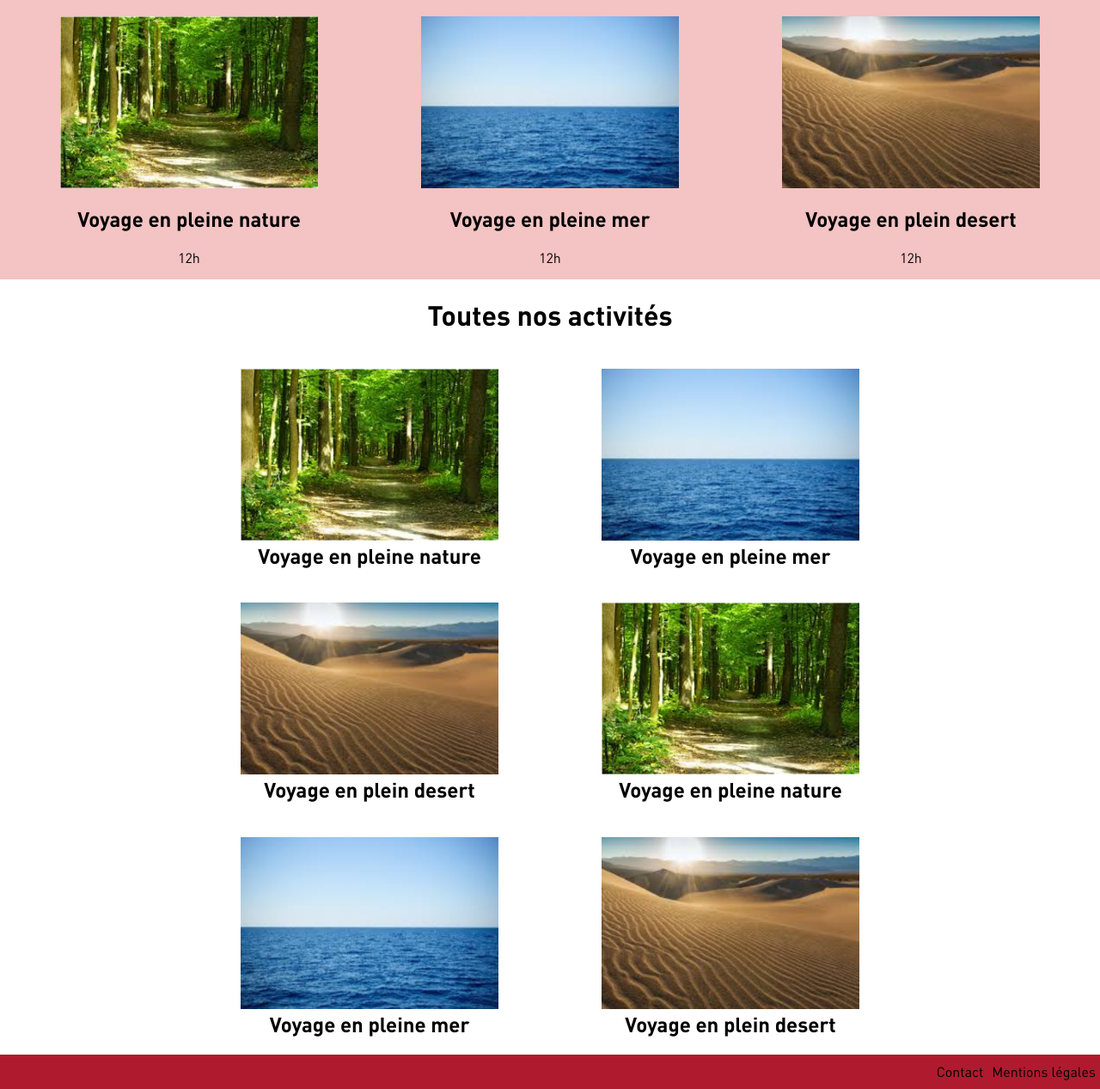
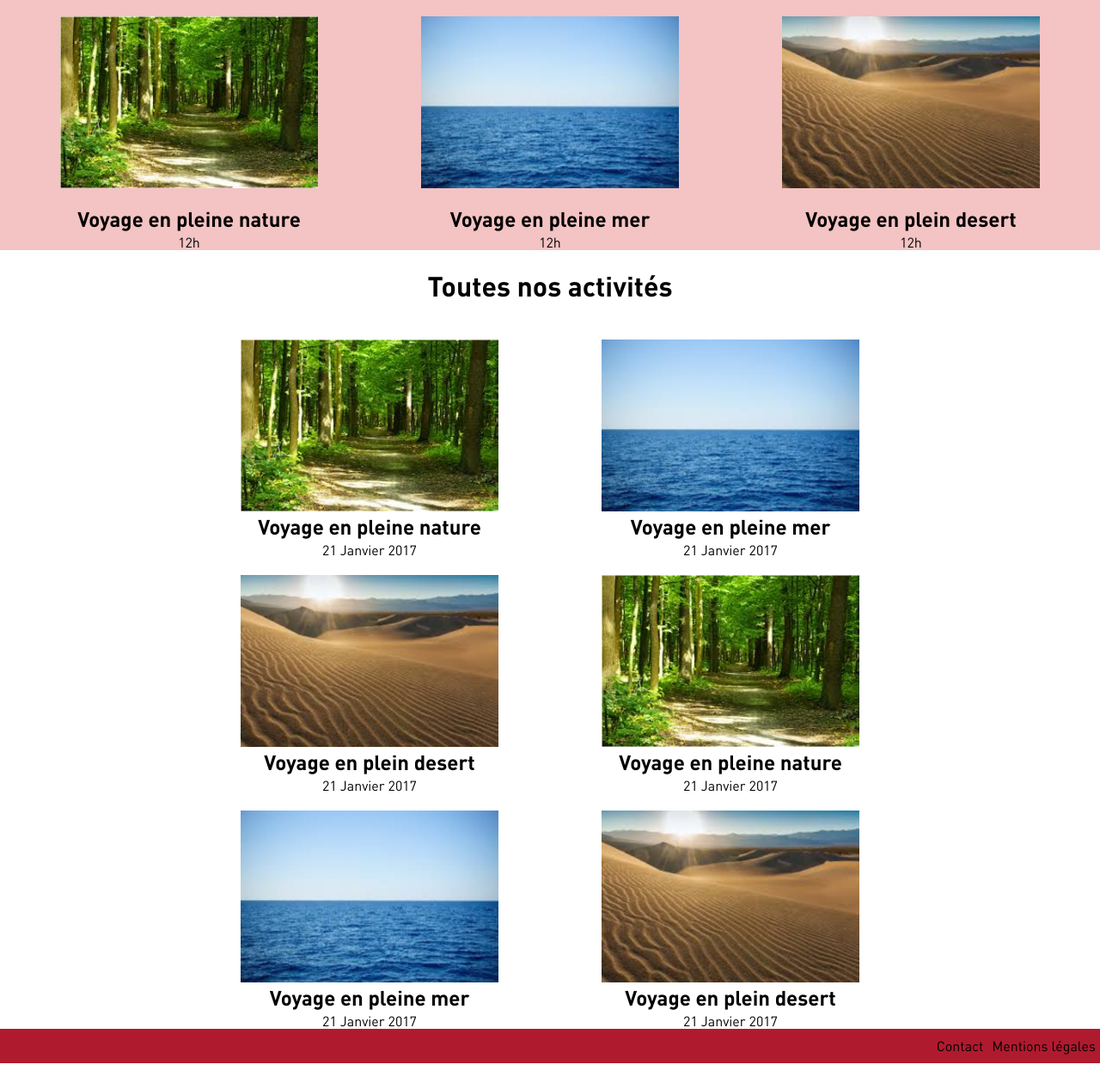
Before and after one commit to MaxenceDy/BWDEEB, a PHP site: page /activites.php in a window 1280 px wide. Shown: the part 214-1481 px from the top of the page at 86% size. After the commit the page ends 1451 px from the top, so only its background shows below. Run offline with PHP 8.4, Linux system fonts and the light colour scheme.

Commit message:
activites

```diff
--- a/activites.php
+++ b/activites.php
@@ -39,26 +39,32 @@
       <div class="container">
         <a href="detailActi.php"><img src="Images/foret.png"></a>
         <h2>Voyage en pleine nature</h2>
+        <p>21 Janvier 2017</p>
       </div>
       <div class="container">
         <a href="detailActi.php"><img src="Images/mer.png"></a>
         <h2>Voyage en pleine mer</h2>
+        <p>21 Janvier 2017</p>
       </div>
       <div class="container">
         <a href="detailActi.php"><img src="Images/desert.png"></a>
         <h2>Voyage en plein desert</h2>
+        <p>21 Janvier 2017</p>
       </div>
       <div class="container">
         <a href="detailActi.php"><img src="Images/foret.png"></a>
         <h2>Voyage en pleine nature</h2>
+        <p>21 Janvier 2017</p>
       </div>
       <div class="container">
         <a href="detailActi.php"><img src="Images/mer.png"></a>
         <h2>Voyage en pleine mer</h2>
+        <p>21 Janvier 2017</p>
       </div>
       <div class="container">
         <a href="detailActi.php"><img src="Images/desert.png"></a>
         <h2>Voyage en plein desert</h2>
+        <p>21 Janvier 2017</p>
       </div>
     </div>
   </div>
--- a/css/activites.css
+++ b/css/activites.css
@@ -19,6 +19,11 @@
     text-align: center;
 }
 
+#activiteFutures h2
+{
+    margin-bottom: 2px;
+}
+
 #activites
 {
     display: flex;
@@ -33,6 +38,7 @@
 #activites h2
 {
     margin-top: 2px;
+    margin-bottom: 2px;
 }
 
 .container
@@ -42,6 +48,11 @@
     margin-top: 20px;
 }
 
+.container p
+{
+    margin: 0px;
+}
+
 img
 {
     width: 300px;
```
Also changed, not shown: css/bouh.html (deleted, +0 -7 lines), css/detailActi.css (+0 -7 lines), detailActi.php (+1 -25 lines).
